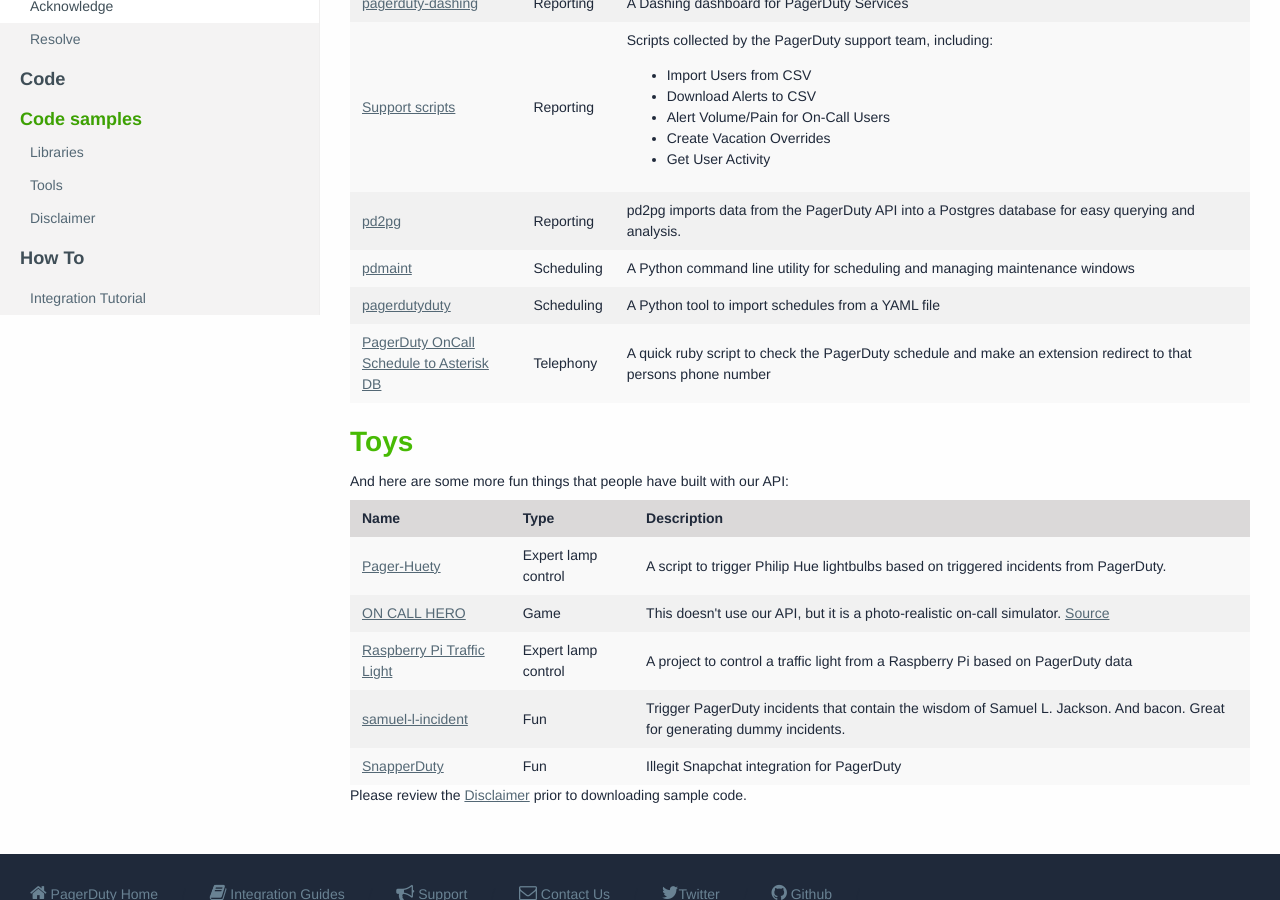
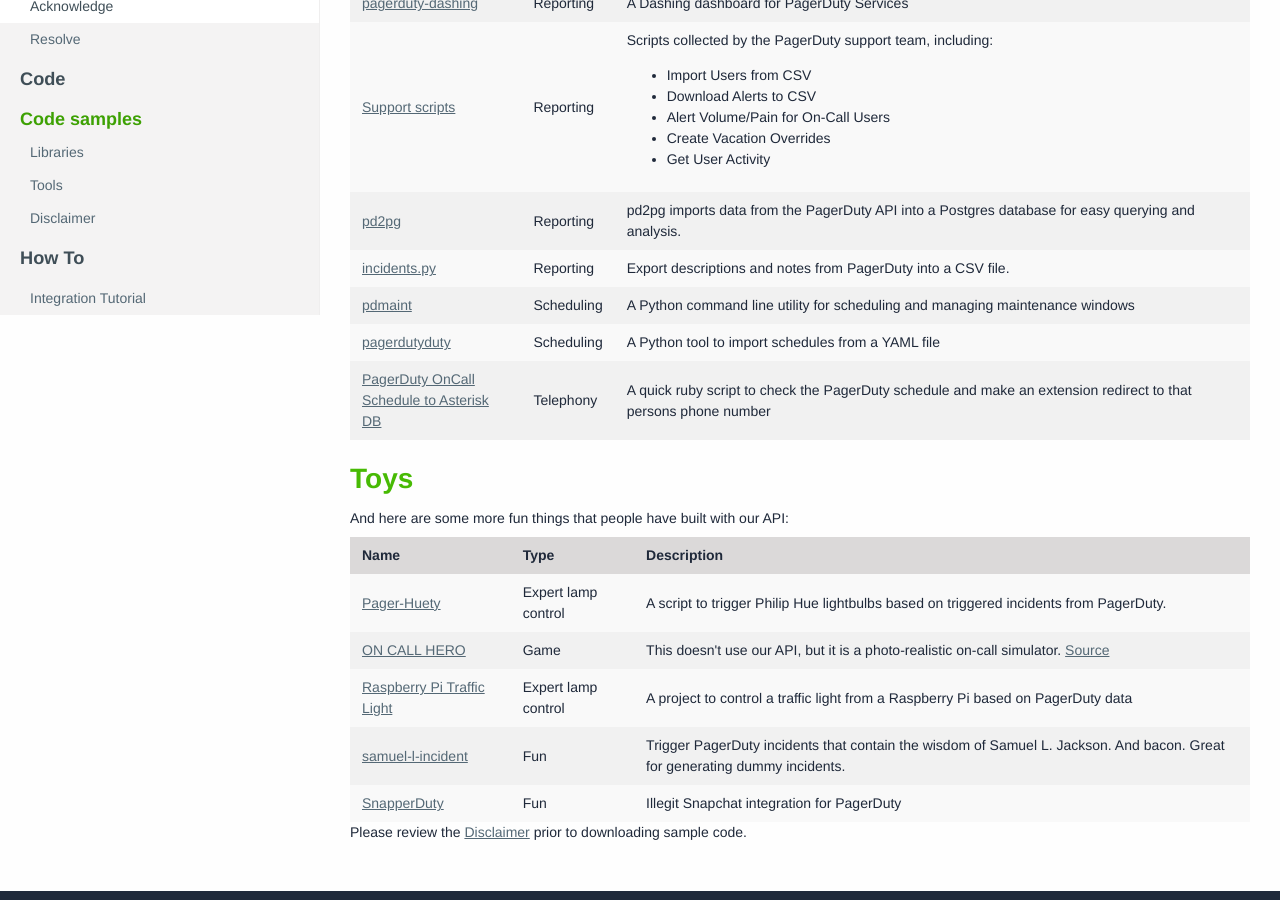
Before and after one commit to h4dz/devdocs, a Jekyll site: the page built from source/documentation/code/tools.html, in a window 1280 px wide and 900 px high, scrolled down 1024 px. Built offline with Jekyll 4.4.1, drawn with Linux system fonts in a browser that asks for light colours; some web fonts are replaced.

Commit message:
Add export tool from Chris

```diff
--- a/source/_data/tools.yml
+++ b/source/_data/tools.yml
@@ -153,3 +153,9 @@
   type: Alerting
   description: "An Android app that intercepts incoming SMS messages and alerts"
   tag: Tool
+
+- name: incidents.py
+  url: https://gist.github.com/chrisgagne/7ef074ed13ff999f52e4
+  type: Reporting
+  description: "Export descriptions and notes from PagerDuty into a CSV file."
+  tag: Tool
```
